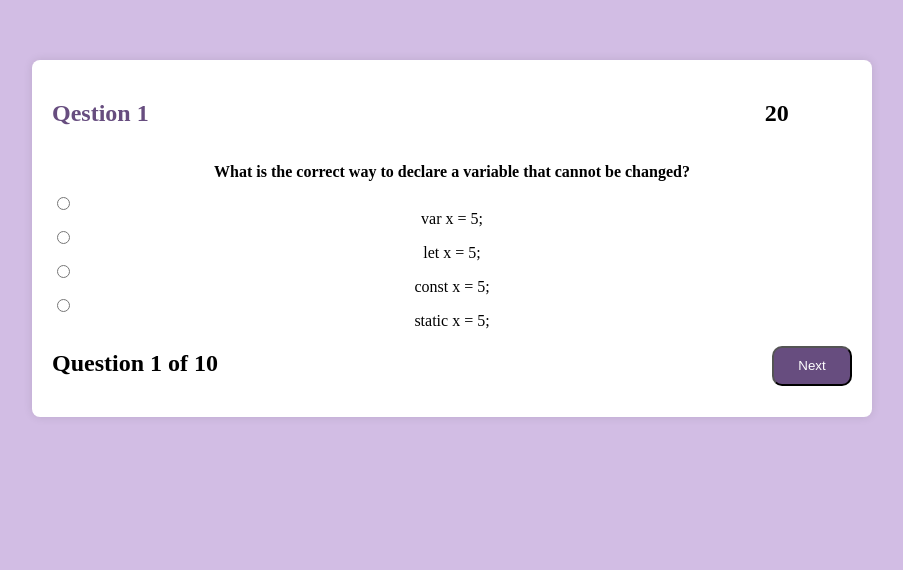
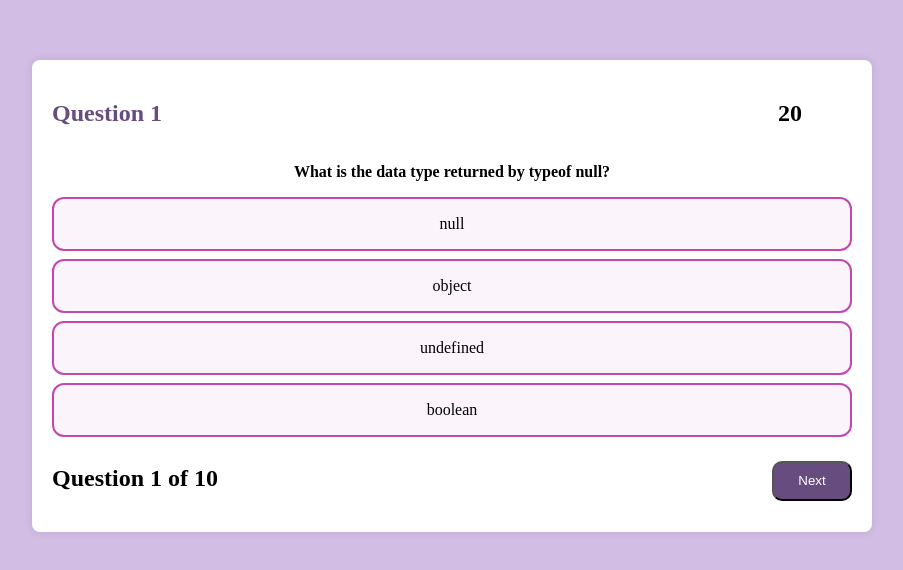
Before and after one commit to ikrambenallali/JSQuizStarter, a plain HTML site: page quiz.html in a window 1280 px wide. Shown: the part 180-750 px from the top of the page, without its empty margins (188-1091 px from the left). Drawn offline with Linux system fonts and the light colour scheme.

Commit message:
passer le quiz

```diff
--- a/script.js
+++ b/script.js
@@ -1,119 +1,153 @@
-const Questions =[
-  // question 1
+const Questions = [
     {
         id: 1,
         question: 'What is the data type returned by typeof null?',
         answers: ['null', 'object', 'undefined', 'boolean'],
-        correctAnswer: 'object',
+        correctAnswers: ['object'],
     },
-    // question 2
     {
         id: 2,
-        question: 'What is the correct way to declare a variable that cannot be changed?',
+        question: 'Which declarations create a variable that cannot be changed?',
         answers: ['var x = 5;', 'let x = 5;', 'const x = 5;', 'static x = 5;'],
-        correctAnswer: 'const x = 5;',
+        correctAnswers: ['const x = 5;'],
     },
-    // question 3
     {
         id: 3,
-        question: 'What is the result of: console.log(2 + "2");',
-        answers: ['4', '"22"', 'NaN', 'Error'],
-        correctAnswer: '"22"',
+        question: 'Which of these will output "22"?',
+        answers: [
+            'console.log(2 + "2")',
+            'console.log("2" + 2)',
+            'console.log(2 + 2)',
+            'console.log("2" + "2")'
+        ],
+        correctAnswers: [
+            'console.log(2 + "2")',
+            'console.log("2" + 2)',
+            'console.log("2" + "2")'
+        ],
     },
-    // question 4
     {
         id: 4,
-        question: 'Which method converts the string "123" into a number?',
-        answers: ['parseInt("123")', 'string("123")', 'NumberToInt("123")', 'toInt("123")'],
-        correctAnswer: 'parseInt("123")',
+        question: 'Which methods can convert the string "123" into a number?',
+        answers: ['parseInt("123")', 'Number("123")', 'string("123")', 'toInt("123")'],
+        correctAnswers: ['parseInt("123")', 'Number("123")'],
     },
-    // question 5
     {
         id: 5,
         question: 'What is the value of Boolean(0)?',
         answers: ['true', 'false', '"0"', 'null'],
-        correctAnswer: 'false',
+        correctAnswers: ['false'],
     },
-    // question 6
     {
         id: 6,
-        question: 'Which method adds an element to the end of an array?',
+        question: 'Which methods can add elements to an array?',
         answers: ['push()', 'pop()', 'shift()', 'unshift()'],
-        correctAnswer: 'push()',
+        correctAnswers: ['push()', 'unshift()'],
     },
-    // question 7
     {
         id: 7,
         question: 'What is the scope of a variable declared with let?',
         answers: ['Global', 'Function', 'Block', 'File'],
-        correctAnswer: 'Block',
+        correctAnswers: ['Block'],
     },
-    // question 8
     {
         id: 8,
         question: 'What is the result of: console.log([1, 2, 3].length);',
         answers: ['2', '3', 'undefined', 'Error'],
-        correctAnswer: '3',
+        correctAnswers: ['3'],
     },
-    // question 9
     {
         id: 9,
-        question: 'Which function executes an action after a delay?',
+        question: 'Which functions execute code repeatedly or after a delay?',
         answers: ['setInterval()', 'setTimeout()', 'delay()', 'sleep()'],
-        correctAnswer: 'setTimeout()',
+        correctAnswers: ['setInterval()', 'setTimeout()'],
     },
-    // question 10
     {
         id: 10,
         question: 'What does this expression return? console.log(typeof NaN);',
         answers: ['NaN', 'undefined', 'number', 'object'],
-        correctAnswer: 'number',
+        correctAnswers: ['number'],
     },
-]
+];
 
-let Repences=[];
-let QuestionActuelIndex=1;
-let score=0;
-let QuestionIncorrect=0;
-let QuestionCorrect=0;
-const QuestionContainer=document.getElementById('QuestionContainer')
+let QuestionActuelIndex = 0;
+let score = 0;
 
+const QuestionContainer = document.getElementById('QuestionContainer');
 
+function afficherQuestions(index) {
+    const q = Questions[index];
 
-function afficherQuestions(index){
-QuestionContainer.innerHTML=`
+    QuestionContainer.innerHTML = `
     <div>
       <div class="QuestionEtTime">
-<h2 class="titleQuestionTotal">Qestion <span>${index}</span></h2>
-<div class="time" id"time" >20</div>
+        <h2 class="titleQuestionTotal">Question <span>${index + 1}</span></h2>
+        <div class="time" id="time">20</div>
       </div>
-<p class="questionX">${Questions[index].question}</p>
+      <p class="questionX">${q.question}</p>
 
+      <div class="answers">
+        ${q.answers
+            .map(
+                (answer, i) =>
+                    `<label>
+       <input type="checkbox" name="repence" class="repanceCocher" id="repanceCocher" value="${answer}">
+       <span>${answer}</span>
+     </label>`
+            )
 
-<input type="radio" class="repence">${Questions[index].answers[0]}</input   >
-<input type="radio" class="repence">${Questions[index].answers[1]}</input   >
-<input type="radio" class="repence">${Questions[index].answers[2]}</input   >
-<input type="radio" class="repence">${Questions[index].answers[3]}</input   >
+            .join('')}
+      </div>
+
       <div class="NextButtonEtnbrQustion">
-<h2>Question ${index} of ${Questions.length}</h2>
+        <h2>Question ${index + 1} of ${Questions.length}</h2>
         <button id="NextButton" class="NextButton">Next</button>
       </div>
     </div>
-
-`
+  `;
 
     const NextButton = document.getElementById('NextButton');
 
+    const repanceCocher = document.getElementById('repanceCocher');
     NextButton.addEventListener('click', () => {
+        // atharzzar min cochir
+        const checkboxes = document.querySelectorAll('input[name="repence"]:checked');
+        const userAnswers = Array.from(checkboxes).map(cb => cb.value);
+        console.log(userAnswers);
+
+        // anarza ini nichan ini la
+        if (compareAnswers(userAnswers, q.correctAnswers)) {
+            console.log(checkboxes);
+
+checkboxes.forEach(cb => {
+    cb.nextElementSibling.style.backgroundColor = 'green';
+});
+
+            score++;
+
+        } else {
+            // alert("❌ Mauvaise réponse !");
+            checkboxes.forEach(cb => cb.style.backgroundColor = 'red'); // désélectionner les cases cochées
+
+        }
+
+        // Passer à la prochaine question
+       setTimeout(()=>{
          QuestionActuelIndex++;
-    console.log('hi');
         if (QuestionActuelIndex < Questions.length) {
+            afficherQuestions(QuestionActuelIndex);
+        } else {
+            QuestionContainer.innerHTML = `<h2>Quiz terminé 🎉</h2>
+            <p>Score final : ${score} / ${Questions.length}</p>`;
+        }
+       },2000)
+    });
+}
+
+// Fonction qui compare deux tableaux (ordre non important)
+function compareAnswers(userAnswers, correctAnswers) {
+    if (userAnswers.length !== correctAnswers.length) return false;
+    return userAnswers.every(ans => correctAnswers.includes(ans));
+}
 
 afficherQuestions(QuestionActuelIndex);
-    } else {
-console.log("Quiz terminé");
-
-}
-});
-}
-afficherQuestions(QuestionActuelIndex);
--- a/style.css
+++ b/style.css
@@ -1,5 +1,6 @@
 body {
     background-color: rgb(210, 189, 228);
+    overflow: hidden;
 }
 .container {
     max-width: 100vh;
@@ -13,6 +14,7 @@ body {
     /* opacity: 0.5; */
     border-color: black;
     /* border-width: 10dvb; */
+    /* background-color: red; */
 
 }
 .start-quiz-button{
@@ -77,3 +79,41 @@ body {
     font-weight: bold;
     font-size: x-large;
 }
+.answers label {
+  display: flex;
+  align-items: center;
+  gap: 10px;
+  margin: 8px 0;
+  padding: 10px 15px;
+  border: 2px solid #C447AF;
+  border-radius: 12px;
+  cursor: pointer;
+  transition: all 0.3s ease;
+  font-size: 16px;
+  background-color: #FBF4FA;
+}
+
+.answers label:hover {
+  background-color: #E192D4;
+  color: white;
+}
+
+/* cacher la checkbox par défaut */
+.answers input[type="checkbox"] {
+  display: none;
+}
+
+/* style quand elle est cochée */
+.answers input[type="checkbox"]:checked + span {
+  background-color: #C447AF;
+  color: white;
+  border-color: #C447AF;
+  box-shadow: 0px 4px 8px rgba(196, 71, 175, 0.4);
+}
+
+/* styliser le texte comme bouton */
+.answers label span {
+  flex: 1;
+  padding: 6px 0;
+  transition: 0.3s;
+}
```
Lines whose indentation alone changed are shown as unchanged.
